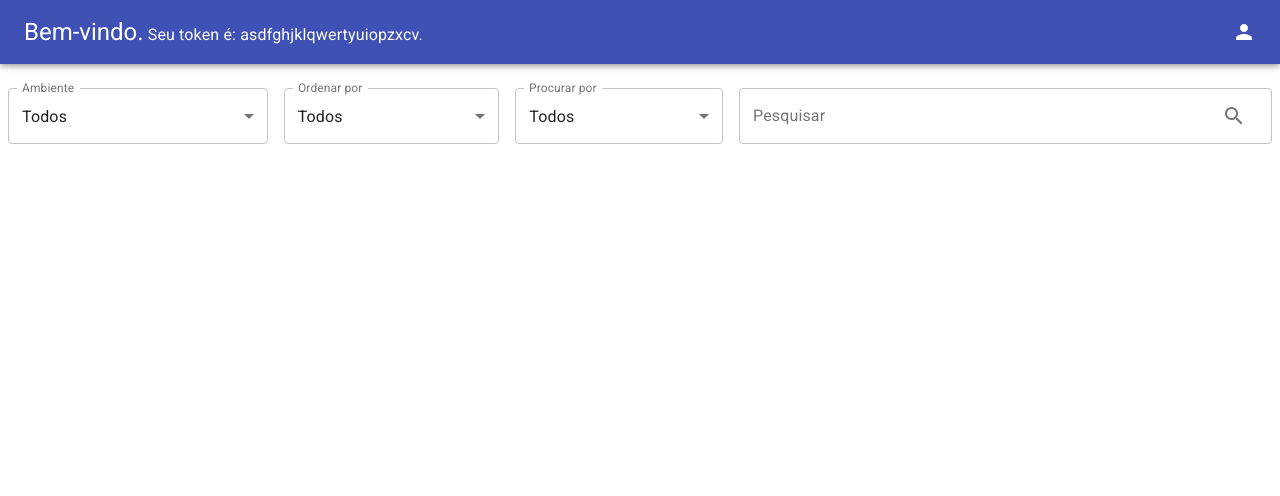
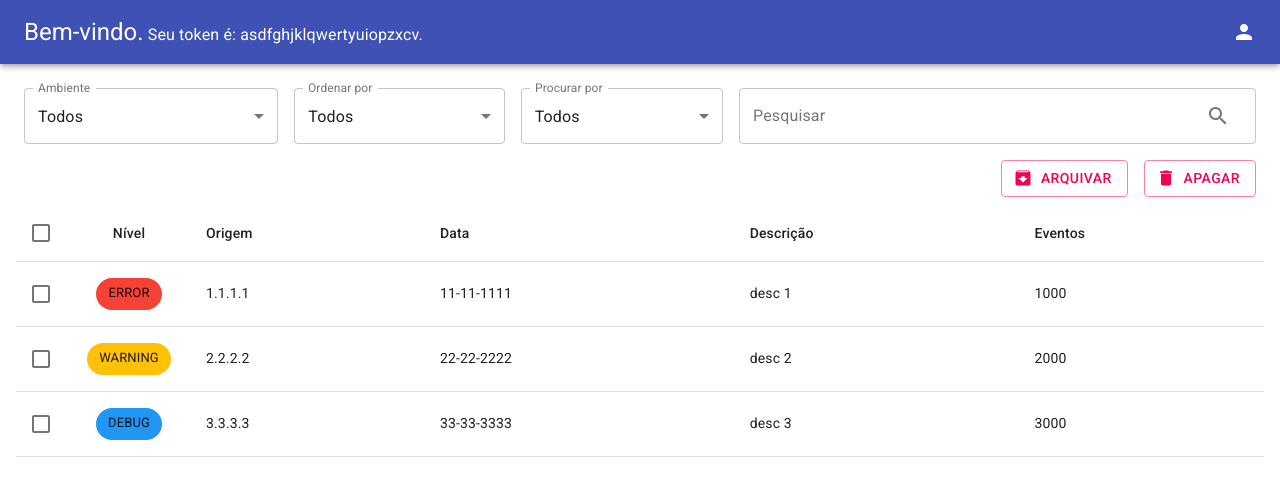
Before and after one commit to djeni98/central-erros-front, a React (Create React App) app: page /logs in a window 1280 px wide. Shown: the top 496 px of the page. Built offline with nearby package versions, Linux system fonts and the light colour scheme.

Commit message:
Começa tabela para exibir logs

```diff
--- a/src/components/LogListPage.js
+++ b/src/components/LogListPage.js
@@ -3,11 +3,36 @@ import React from 'react';
 import Header from './Header'
 import SearchBarAndOptions from './SearchBarAndOptions';
 
+import { makeStyles } from '@material-ui/core/styles';
+
+import LogTable from './LogTable';
+
+const useStyles = makeStyles((theme) => ({
+  margin: {
+    margin: theme.spacing(2)
+  }
+}));
+
+const createData = (id, level, description, source, date, events) => (
+  { id, level, description, source, date, events }
+);
+
 function LogListPage() {
+  const classes = useStyles();
+
+  const data = [
+    createData(1, 'error', 'desc 1', '1.1.1.1', '11-11-1111', 1000),
+    createData(2, 'warning', 'desc 2', '2.2.2.2', '22-22-2222', 2000),
+    createData(3, 'debug', 'desc 3', '3.3.3.3', '33-33-3333', 3000),
+  ]
+
   return (
     <>
       <Header />
-      <SearchBarAndOptions />
+      <div className={classes.margin}>
+        <SearchBarAndOptions />
+        <LogTable rows={data} />
+      </div>
     </>
   );
 }
--- /dev/null
+++ b/src/components/LogTable.js
@@ -0,0 +1,113 @@
+import React from 'react';
+
+import Checkbox from '@material-ui/core/Checkbox';
+import Table from '@material-ui/core/Table';
+import TableBody from '@material-ui/core/TableBody';
+import TableCell from '@material-ui/core/TableCell';
+import TableHead from '@material-ui/core/TableHead';
+import TableRow from '@material-ui/core/TableRow';
+
+import Button from '@material-ui/core/Button';
+import ArchiveIcon from '@material-ui/icons/Archive';
+import DeleteIcon from '@material-ui/icons/Delete';
+
+import { makeStyles } from '@material-ui/core/styles';
+
+import LevelChip from './LevelChip';
+
+const useStyles = makeStyles((theme) => ({
+  buttons: {
+    display: 'flex',
+    justifyContent: 'flex-end'
+  },
+  button: {
+    margin: theme.spacing(1),
+  },
+  level: {
+    width: '90px',
+    textAlign: 'center'
+  },
+  word: {
+    wordBreak: 'break-all'
+  }
+}));
+
+function LogTable(props) {
+  const classes = useStyles();
+
+  const rows = props.rows || [];
+
+  const cols = [
+    // { field: 'id', label: 'ID' },
+    // { field: 'level', label: 'Nível' },
+    { field: 'source', label: 'Origem' },
+    { field: 'date', label: 'Data' },
+    { field: 'description', label: 'Descrição' },
+    { field: 'events', label: 'Eventos' }
+  ];
+
+  return (
+    <>
+    <div id="action-buttons" className={classes.buttons}>
+      <Button
+        variant="outlined"
+        color="secondary"
+        id="archive-button"
+        className={classes.button}
+        startIcon={<ArchiveIcon />}
+      >
+        Arquivar
+      </Button>
+      <Button
+        variant="outlined"
+        color="secondary"
+        id="delete-button"
+        className={classes.button}
+        startIcon={<DeleteIcon />}
+      >
+        Apagar
+      </Button>
+    </div>
+
+    <Table id="table">
+      <TableHead>
+        <TableRow>
+          <TableCell padding="checkbox">
+            <Checkbox />
+          </TableCell>
+          <TableCell className={classes.level}>
+            Nível
+          </TableCell>
+          {cols.map(col => (
+            <TableCell key={col.field}>
+              {col.label}
+            </TableCell>
+          ))}
+        </TableRow>
+      </TableHead>
+      <TableBody>
+        {rows.map((row) => (
+          <TableRow key={row.id}>
+            <TableCell padding="checkbox">
+              <Checkbox />
+            </TableCell>
+            <TableCell className={classes.level}>
+              <LevelChip label={row.level} />
+            </TableCell>
+            <TableCell className={classes.word}>
+              {row.source}
+            </TableCell>
+            <TableCell>{row.date}</TableCell>
+            <TableCell className={classes.word}>
+              {row.description}
+            </TableCell>
+            <TableCell>{row.events}</TableCell>
+          </TableRow>
+        ))}
+      </TableBody>
+    </Table>
+    </>
+  );
+}
+
+export default LogTable;
```
Also changed, not shown: 1 other file (tests, documents, lock files or other folders).
